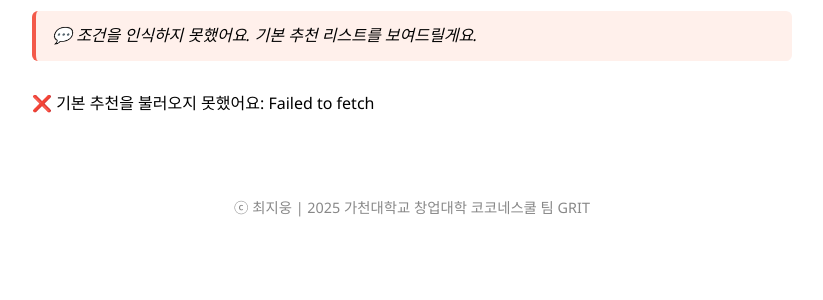
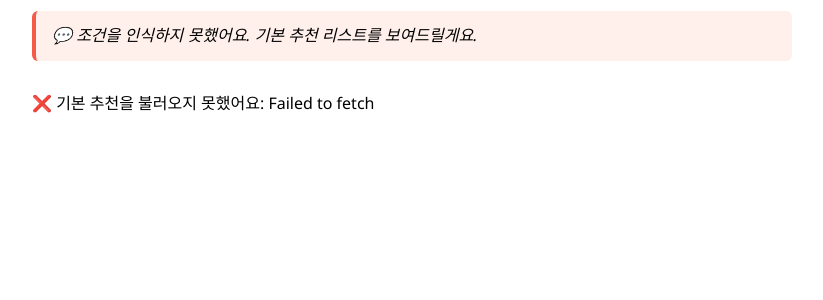
Before and after one commit to choijiwoong/Com.On, a Flask app: page /result.html in a window 1280 px wide. Shown: the part 139-439 px from the top of the page, without its empty margins (228-1051 px from the left). Run offline with Flask 3, Linux system fonts and the light colour scheme.

Commit message:
delete. result.html footer제거

```diff
--- a/templates/result.html
+++ b/templates/result.html
@@ -25,9 +25,5 @@
   <p id="queryText">사용자의 조건을 불러오는 중...</p>
   <p id="queryExplanation"></p>
   <div id="product-container"></div>
-
-  <footer style="margin-top: 60px; padding: 20px 0; text-align: center; font-size: 0.9rem; color: #888;">
-    ⓒ 최지웅 | 2025 가천대학교 창업대학 코코네스쿨 팀 GRIT
-  </footer>
 </body>
 </html>
```
